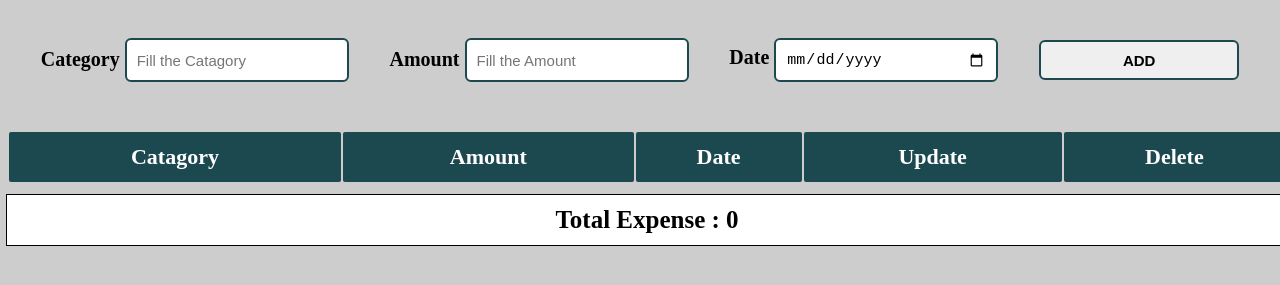
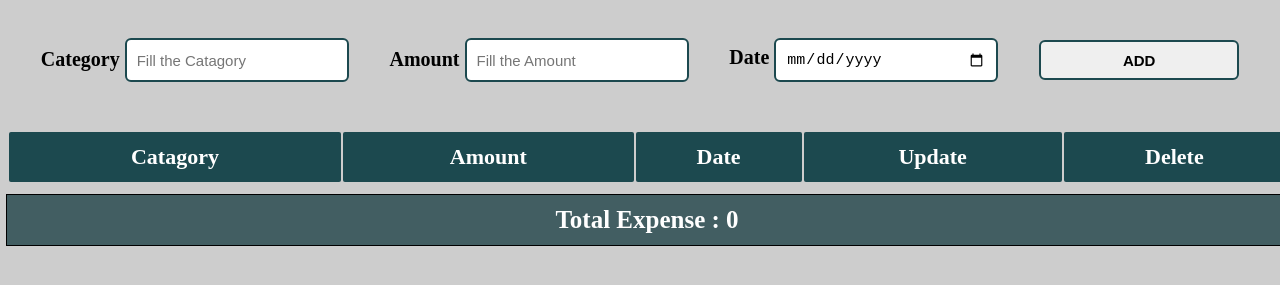
Before and after one commit to Simranbhandari1/Expense-Tracker, a plain HTML site: page index.html in a window 1280 px wide. In both pictures the pointer is over the element 647 px from the left and 319 px from the top of the page. Shown: the part 99-384 px from the top of the page. Drawn offline with Linux system fonts and the light colour scheme.

Commit message:
Expense-Tracker Ready

```diff
--- a/style.css
+++ b/style.css
@@ -103,6 +103,7 @@ table{
    color: black;
    padding: 2px;
    border-radius: 2px;
+   font-size: 20px;
 }
 
 
@@ -129,7 +130,7 @@ table{
 }
 
 .total-amount:hover{
-    background-color:White;
-    color: black;
+    background-color:rgb(66, 94, 98);
+    color: white;
 
 }
```
